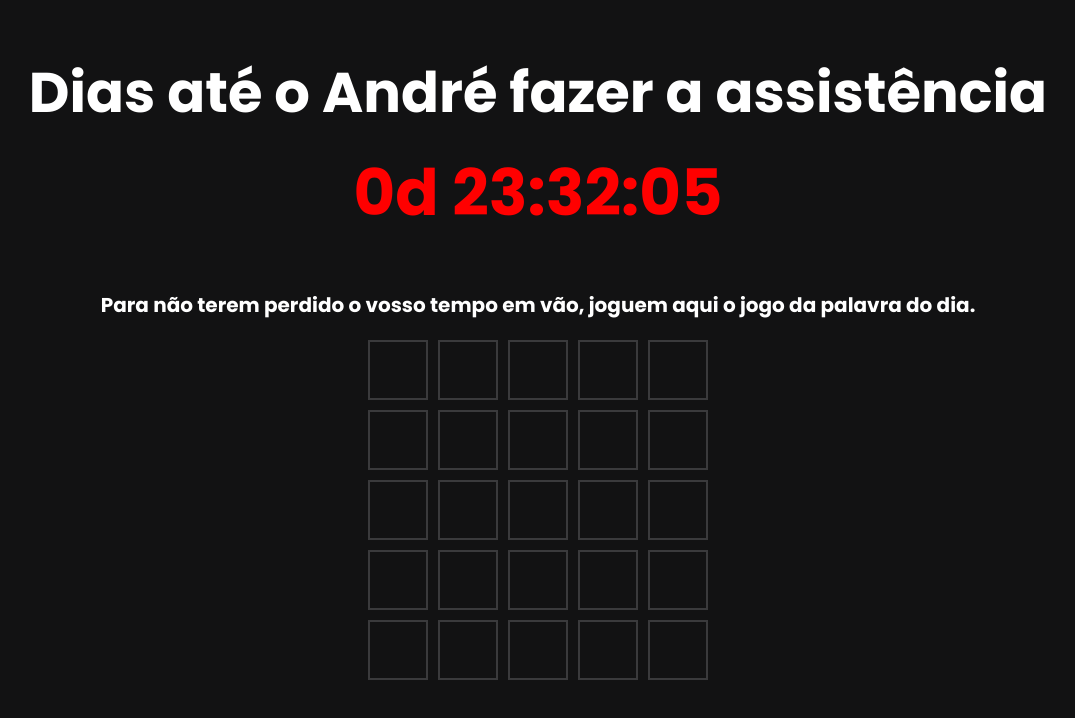
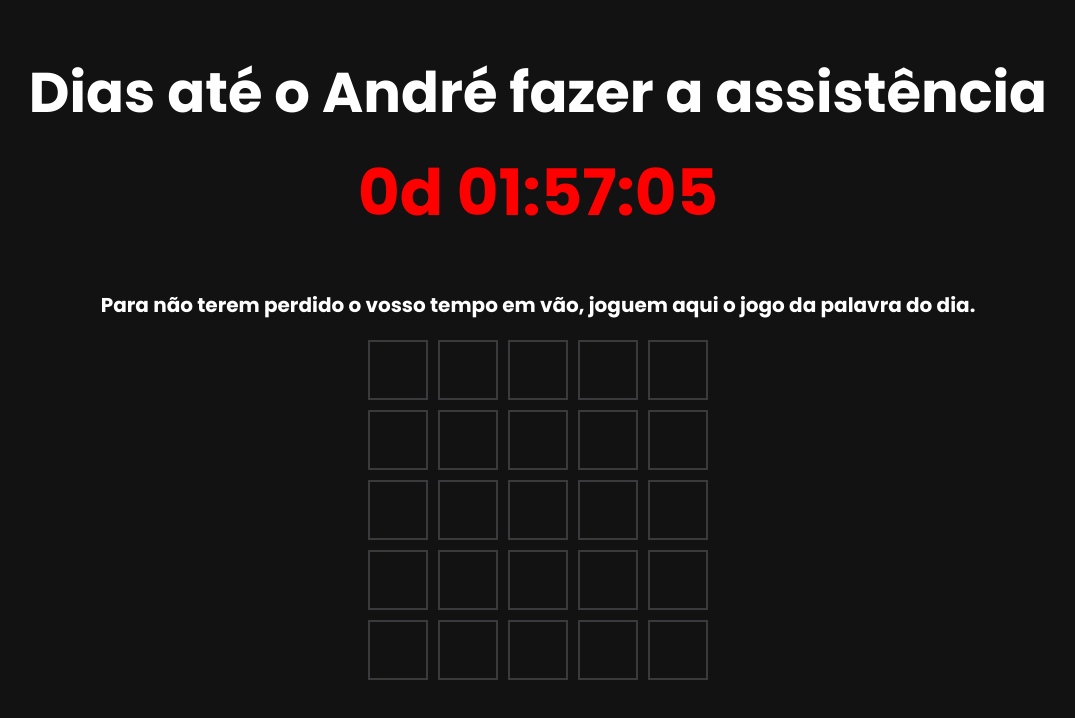
Before and after one commit to ThePmpc10/dias-ate-andre-fazer-assist, a website: page index.html in a window 1280 px wide. Shown: the whole page, without its empty margins (102-1177 px from the left). Drawn offline with Linux system fonts and the light colour scheme.

Commit message:
Add files via upload

```diff
--- a/index.html
+++ b/index.html
@@ -105,8 +105,8 @@
 </div>
 
 <script>
-    // 🕒 Cronômetro Global (Sem Milissegundos)
-    const dataDeInicio = new Date('2025-03-10T00:00:00Z').getTime();
+    // 🕒 Definir uma data fixa no passado (ajusta conforme necessário)
+    const dataDeInicio = new Date("2025-03-10T21:35:00Z").getTime(); // Define um ponto fixo no tempo
 
     function atualizarCronometro() {
         const agora = new Date().getTime();
@@ -121,7 +121,9 @@
             `${dias}d ${String(horas).padStart(2, '0')}:${String(minutos).padStart(2, '0')}:${String(segundos).padStart(2, '0')}`;
     }
 
+    // Atualiza o cronômetro a cada segundo
     setInterval(atualizarCronometro, 1000);
+    atualizarCronometro(); // Atualiza imediatamente ao carregar a página
 
     // 🎮 Jogo Palavra do Dia
     const palavras = ["BOLAS", "GRITO", "NORTE", "AREIA", "TREVO"];
```
